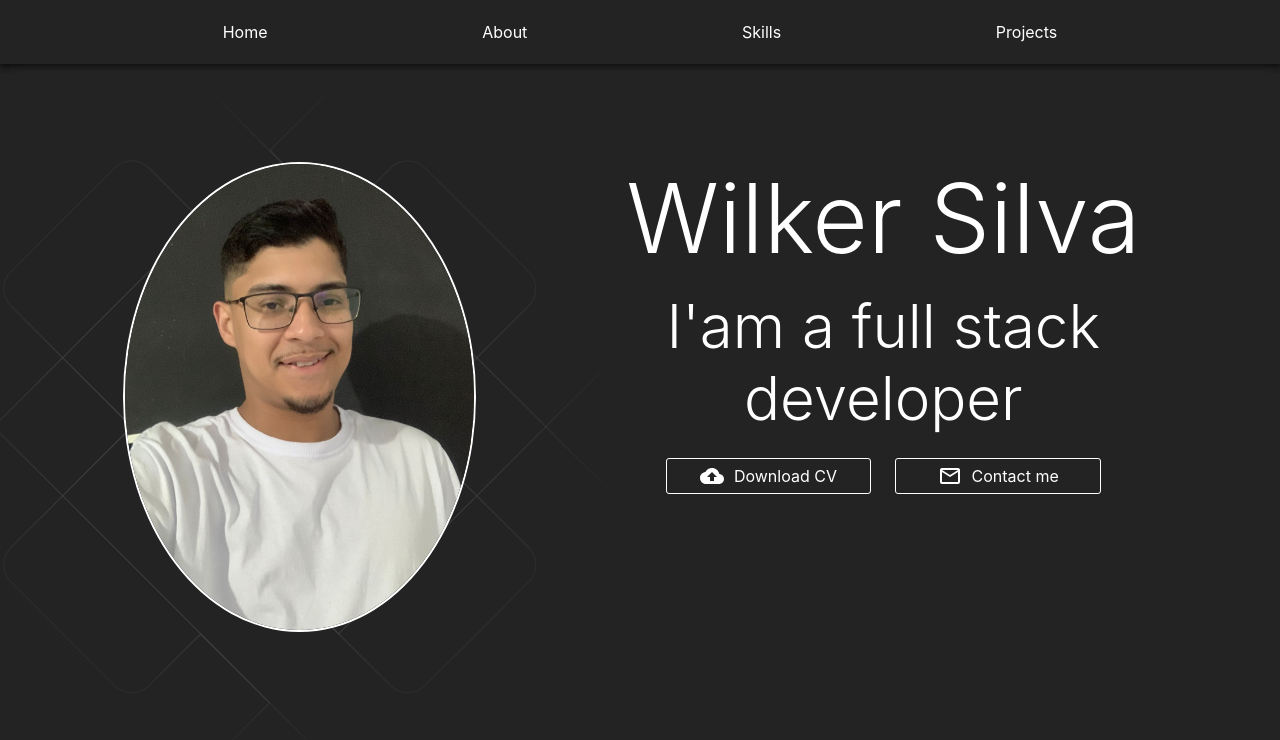
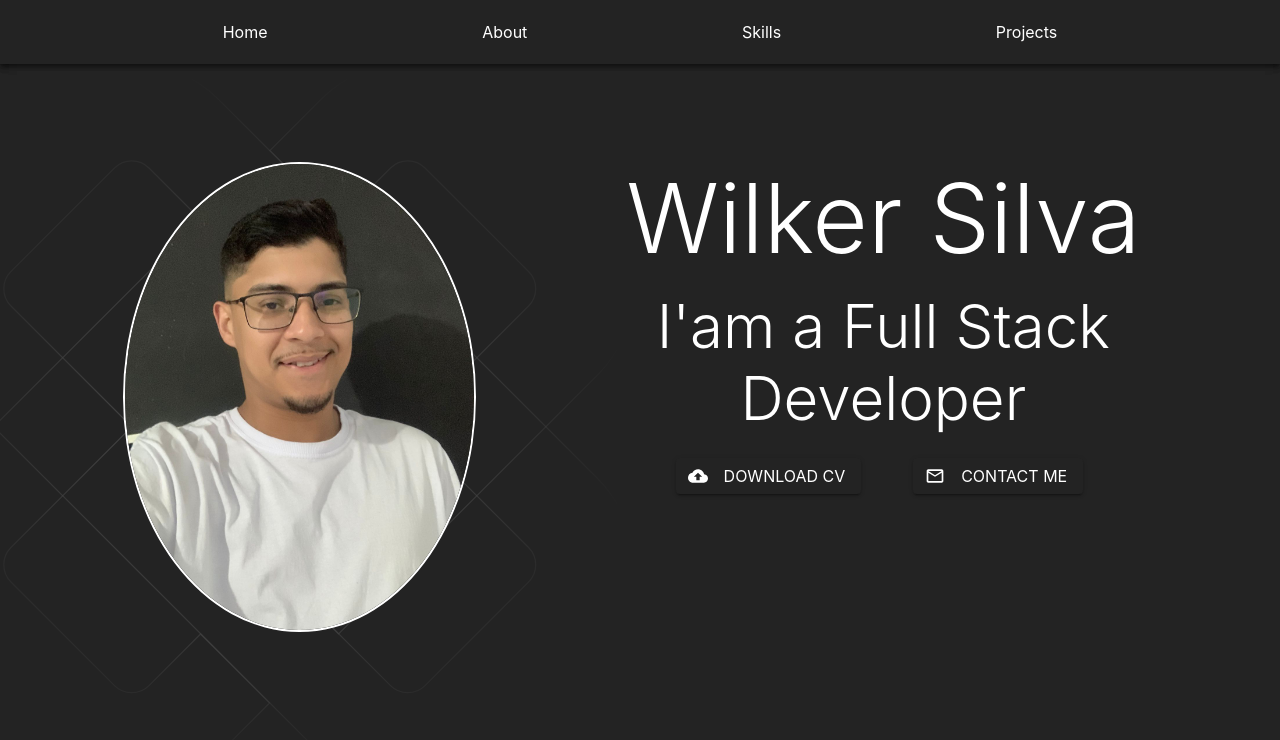
Before and after one commit to Wil220/meu_portifolio, a React (Vite) app: page / in a window 1280 px wide. Shown: the top 740 px of the page. Built offline with nearby package versions, Linux system fonts and the light colour scheme.

Commit message:
estilizando

```diff
--- a/src/pages/sections/Hero/Hero.tsx
+++ b/src/pages/sections/Hero/Hero.tsx
@@ -1,9 +1,8 @@
-import { Box, Container, Grid, styled, Typography } from "@mui/material"
-import Wilker from "../../../assets/images/wilker3.jpeg"
+import { Box, Container, Grid, Button, styled, Typography } from '@mui/material';
+import Wilker from '../../../assets/images/wilker3.jpeg';
 import CloudUploadIcon from '@mui/icons-material/CloudUpload';
 import MailOutlineIcon from '@mui/icons-material/MailOutline';
-import StyledButton from "../../../components/StyledButton/StyledButton";
-import { AnimatedBackground } from "../../../components/AnimatedBackground/AnimatedBackgorund";
+import { AnimatedBackground } from '../../../components/AnimatedBackground/AnimatedBackgorund';
 
 const Hero = () => {
 
@@ -13,24 +12,20 @@ const Hero = () => {
     display: "flex",
     alignItems: "center",
     [theme.breakpoints.up('xs')]: {
-
       paddingTop: "100px",
-
     },
     [theme.breakpoints.up('md')]: {
-
       paddingTop: "0px",
     }
-  }))
+  }));
 
   const StyledImg = styled("img")(({ theme }) => ({
     width: "75%",
     borderRadius: "50%",
     border: `2px solid ${theme.palette.primary.contrastText}`
-  }))
+  }));
 
   return (
-      <>
     <StyledHero>
       <Container maxWidth="lg">
         <Grid container spacing={2}>
@@ -40,37 +35,47 @@ const Hero = () => {
                 <AnimatedBackground />
               </Box>
               <Box position="relative" textAlign="center">
-                                  <StyledImg src={Wilker} />
+                <StyledImg src={Wilker} alt="Wilker Silva" />
               </Box>
             </Box>
           </Grid>
           <Grid item xs={12} md={7}>
-                          <Typography color="primary.contrastText" variant="h1" textAlign="center" pb={2}>Wilker Silva</Typography>
-                          <Typography color="primary.contrastText" variant="h2" textAlign="center" >I'am a full stack developer</Typography>
+            <Typography color="primary.contrastText" variant="h1" textAlign="center" pb={2}>
+              Wilker Silva
+            </Typography>
+            <Typography color="primary.contrastText" variant="h2" textAlign="center">
+              I'am a Full Stack Developer
+            </Typography>
             <Grid container display="flex" justifyContent="center" spacing={3} pt={3}>
               <Grid item xs={12} md={4} display="flex" justifyContent="center">
-                                  <StyledButton onClick={()=> console.log("download")}>
-                                      <CloudUploadIcon />
-                                      <Typography>
-                                          Download CV
-                                      </Typography>
-                                  </StyledButton>
+                <Button
+                  variant="contained"
+                  color="primary"
+                  href="/path/to/your/curriculum.pdf"
+                  target="_blank"
+                  rel="noopener noreferrer"
+                  startIcon={<CloudUploadIcon />}
+                >
+                  <Typography ml={1}>Download CV</Typography>
+                </Button>
               </Grid>
               <Grid item xs={12} md={4} display="flex" justifyContent="center">
-                                  <StyledButton onClick={()=> console.log("contact")}>
-                                      <MailOutlineIcon />
-                                      <Typography>
-                                          Contact me
-                                      </Typography>
-                                  </StyledButton>
+                <Button
+                  variant="contained"
+                  color="primary"
+                  href="wilker.silva0714@gmail.com"
+                  target="_self"
+                  startIcon={<MailOutlineIcon />}
+                >
+                  <Typography ml={1}>Contact me</Typography>
+                </Button>
               </Grid>
             </Grid>
           </Grid>
         </Grid>
       </Container>
     </StyledHero>
-      </>
-  )
-}
+  );
+};
 
-export default Hero
+export default Hero;
--- a/src/pages/sections/Projects/Projects.tsx
+++ b/src/pages/sections/Projects/Projects.tsx
@@ -1,30 +1,29 @@
-
 import { Box, Typography, IconButton } from '@mui/material';
 import GitHubIcon from '@mui/icons-material/GitHub';
-import LinkedInIcon from '@mui/icons-material/LinkedIn'; // Importa o ícone do LinkedIn
+import LinkedInIcon from '@mui/icons-material/LinkedIn';
 
-import image1 from '../../../assets/images/wilker3.jpeg'
+import image1 from '../../../assets/images/hooda.jpg'
 
 const projects = [
   {
     id: 1,
     title: "Sistema de Comanda",
     description: "Um sistema completo para gerenciamento de comandas em restaurantes.",
-    imageUrl: image1, // Usa a imagem importada
+    imageUrl: image1,
     githubUrl: "https://github.com/Wil220"
   },
   {
     id: 2,
     title: "Site Pessoal com React e Tailwind",
     description: "Meu site pessoal desenvolvido com React e estilizado com Tailwind CSS.",
-    imageUrl: image1, // Usa a imagem importada
+    imageUrl: image1,
     githubUrl: "https://github.com/Wil220l"
   },
   {
     id: 3,
     title: "Aplicativo de Farmácia com React e Vite",
     description: "Aplicativo para farmácias desenvolvido com React e Vite.",
-    imageUrl: image1, // Usa a imagem importada
+    imageUrl: image1,
     githubUrl: "https://github.com/Wil220"
   },
 ];
@@ -61,7 +60,7 @@ const Projects = () => {
             display="flex"
             flexDirection="column"
             alignItems="center"
-            maxWidth="100%" // Garante que o Box do projeto não ultrapasse o container
+            maxWidth="100%"
           >
             <img
               src={project.imageUrl}
@@ -70,7 +69,7 @@ const Projects = () => {
                 width: '100%',
                 height: 'auto',
                 borderRadius: '8px',
-                maxWidth: '100%' // Garante que a imagem se ajuste corretamente
+                maxWidth: '100%'
               }}
             />
             <Typography variant="h6" mt={2} gutterBottom>
@@ -85,7 +84,7 @@ const Projects = () => {
               rel="noopener noreferrer"
               color="inherit"
             >
-              <GitHubIcon />
+              <GitHubIcon fontSize="large" />
             </IconButton>
           </Box>
         ))}
@@ -94,9 +93,12 @@ const Projects = () => {
       <Box
         display="flex"
         justifyContent="center"
-        mt={4}
-        mb={2}
         width="100%"
+        position="absolute"
+        bottom={0}
+        left={0}
+        p={4}
+        bgcolor="#232323"
       >
         <IconButton
           href="https://github.com/Wil220"
@@ -104,7 +106,7 @@ const Projects = () => {
           rel="noopener noreferrer"
           color="inherit"
         >
-          <GitHubIcon />
+          <GitHubIcon fontSize="large" />
         </IconButton>
         <IconButton
           href="https://www.linkedin.com/in/wilker-silva-3a0ab2273/"
@@ -112,7 +114,7 @@ const Projects = () => {
           rel="noopener noreferrer"
           color="inherit"
         >
-          <LinkedInIcon />
+          <LinkedInIcon fontSize="large" />
         </IconButton>
       </Box>
     </Box>
```
Also changed, not shown: src/assets/images/hooda.jpg (added). Lines whose indentation alone changed are shown as unchanged.
